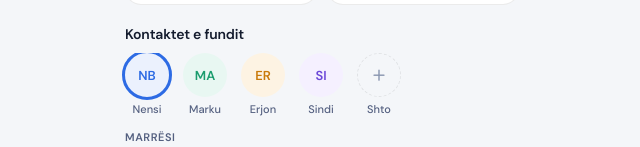
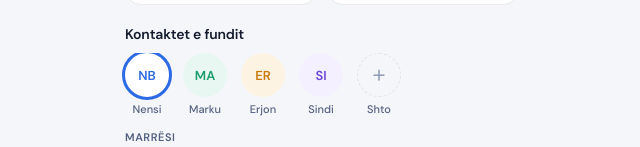
Before and after one commit to arlam15/ArlaBank, a React (Vite) app: page /transfer in a window 1280 px wide. Shown: the part 258-405 px from the top of the page, without its empty margins (318-958 px from the left). Built offline with nearby package versions, Linux system fonts and the light colour scheme.

Commit message:
Change background color based on selected contact

```diff
--- a/src/screens/Transfer.jsx
+++ b/src/screens/Transfer.jsx
@@ -83,7 +83,7 @@ export default function Transfer() {
               <div
                 className="contact-av"
                 style={{
-                  background: c.bg,
+                  background: selectedContact.name === c.name ? '#fff' : c.bg,
                   color: c.color,
                   outline: selectedContact.name === c.name ? '3px solid var(--primary)' : '3px solid transparent',
                 }}
```
